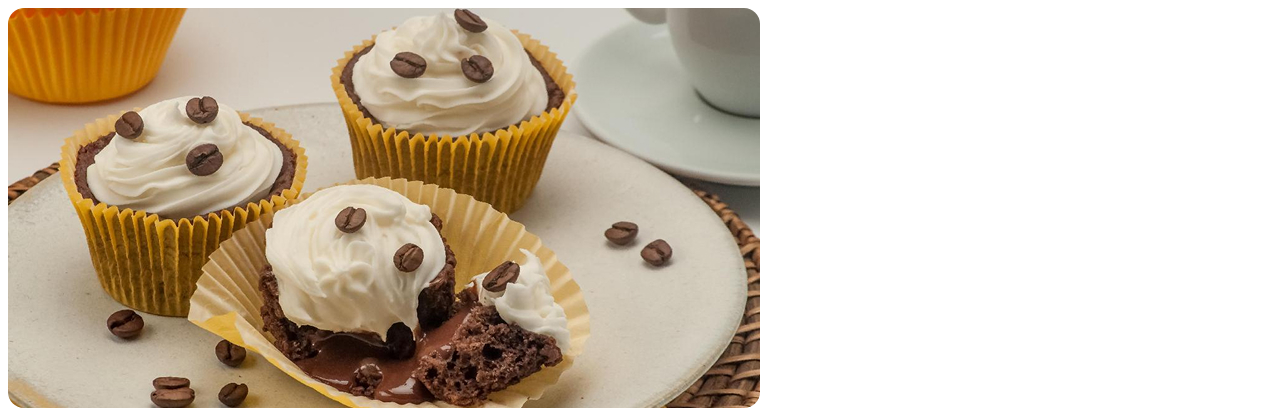
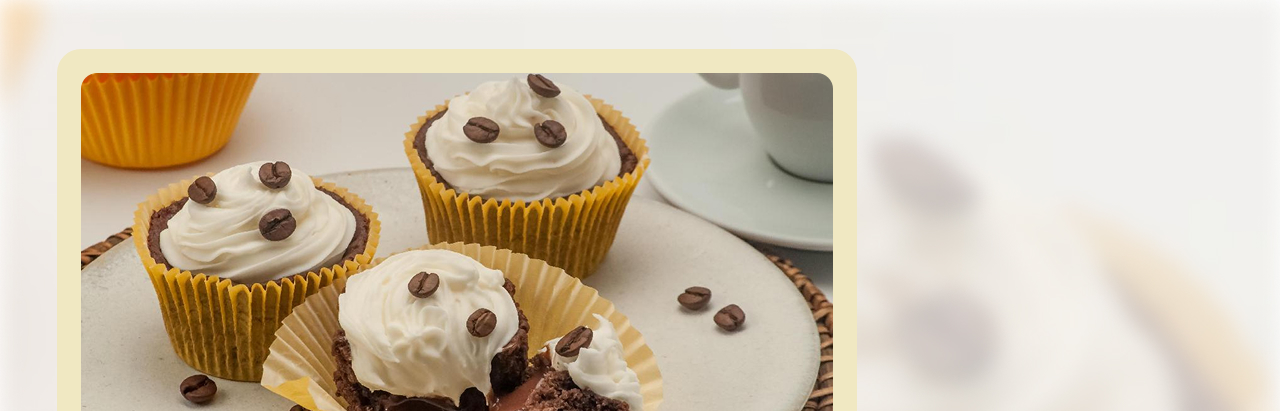
Before and after one commit to Pedropks/Recipe-2025, a plain HTML site: page HTML/index.html in a window 1280 px wide. Shown: the top 411 px of the page. Drawn offline with Linux system fonts and the light colour scheme.

Commit message:
Imagem de Fundo

```diff
--- a/HTML/index.html
+++ b/HTML/index.html
@@ -7,7 +7,7 @@
     <link rel="stylesheet" href="style.css" />
   </head>
   <body>
-    <div id="page"></div>
+    <div id="page">
     <img
       src="assets/main-image (1).jpg"
       alt="Cupcake de café com chantilly
@@ -64,6 +64,7 @@
           Decore com grãos de café e leve à geladeira até o momento de servir.
         </p>
       </section>
+      </div>
     </main>
   </body>
 </html>
--- a/HTML/style.css
+++ b/HTML/style.css
@@ -1,3 +1,15 @@
+body {
+  background-image: url(./assets/bg-image.jpg);
+  background-size: cover;
+}
+#page {
+  box-sizing: border-box;
+  width: 800px;
+  padding: 24px;
+  background-color: #f0e8c2;
+  border-radius: 24px;
+  margin: 49px;
+}
 img {
   border-radius: 16px;
 }
```
